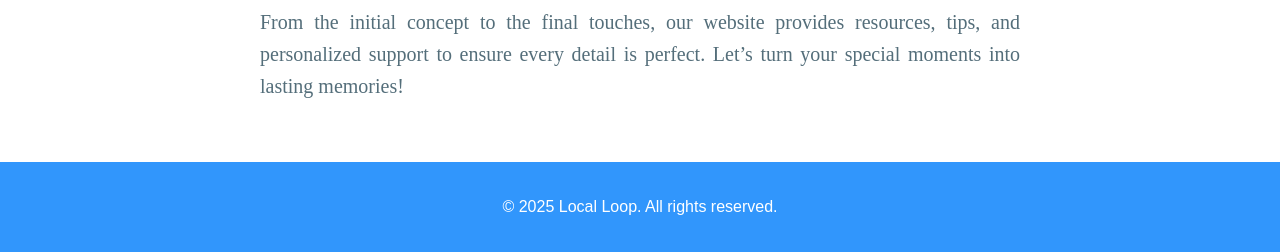
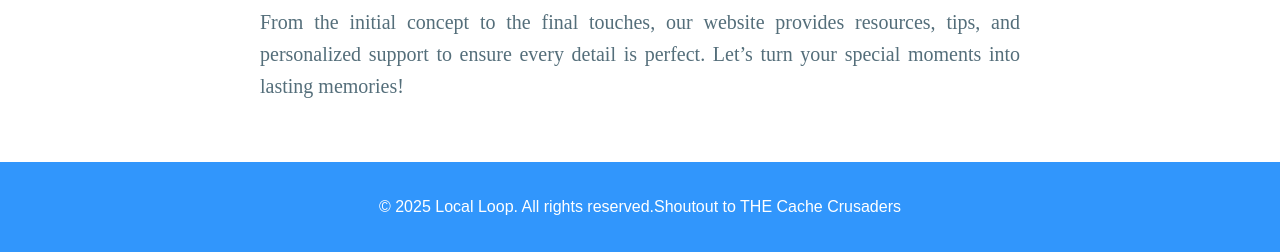
Before and after one commit to amane0002/LocalLoop, a Flask app: page /home in a window 1280 px wide. Shown: the part 1787-2039 px from the top of the page. Run offline with Flask 3, Linux system fonts and the light colour scheme.

Commit message:
index change shiutout

```diff
--- a/templates/index.html
+++ b/templates/index.html
@@ -67,6 +67,7 @@
 
     <footer>
       <p>&copy; 2025 Local Loop. All rights reserved.</p>
+      <p>Shoutout to THE Cache Crusaders</p>
     </footer>
   </body>
 </html>
```
